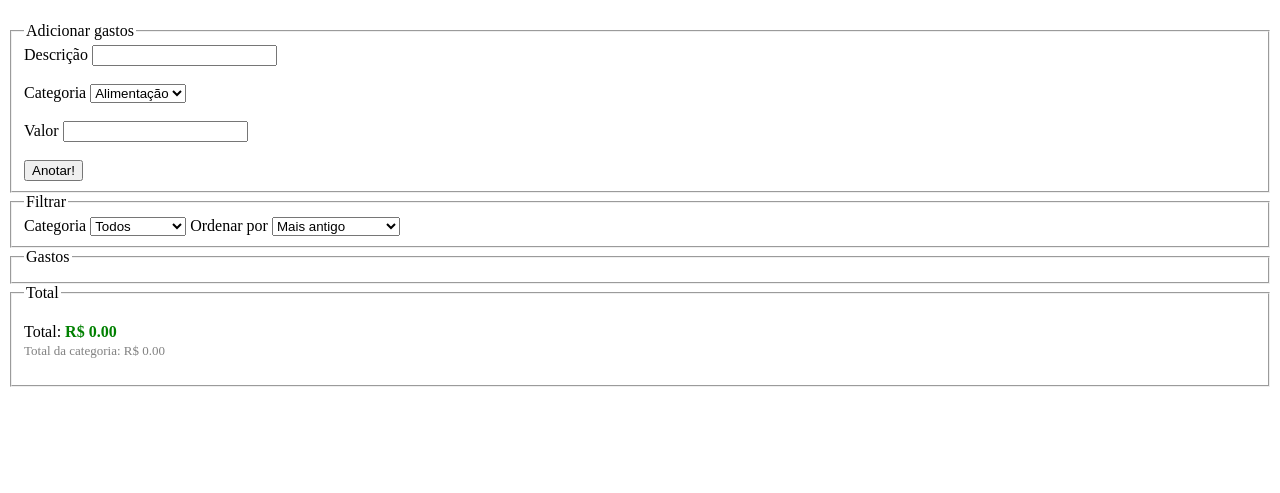
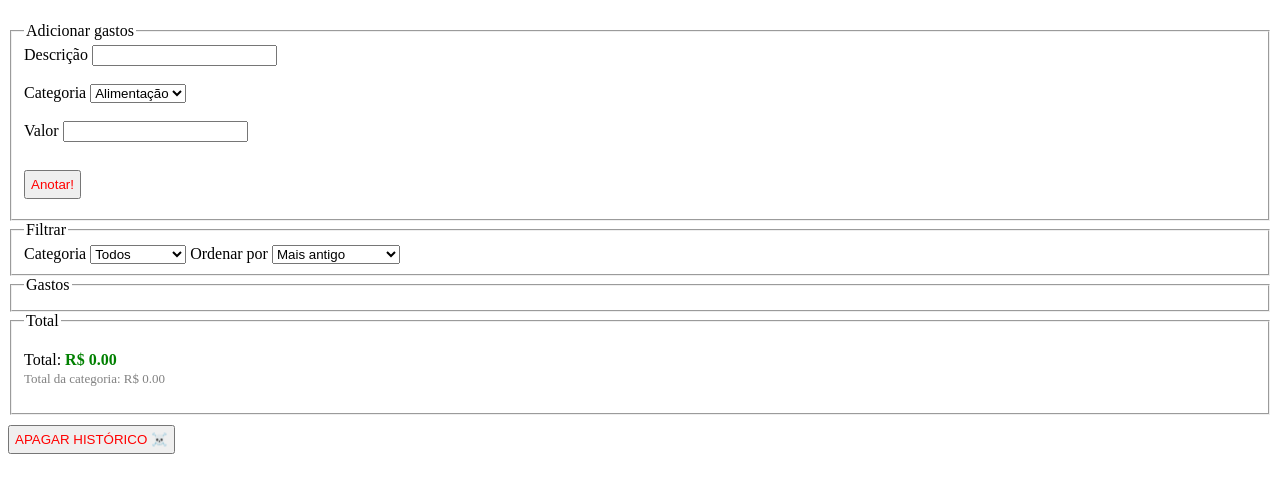
Before and after one commit to M0C-Dev/PW3-Samuel-Marques, a PHP site: page / in a window 1280 px wide. Shown: the part 59-552 px from the top of the page. Run offline with PHP 8.4, Linux system fonts and the light colour scheme.

Commit message:
aPAGAR SAVBEEADAW

```diff
--- a/Gastos/index.html
+++ b/Gastos/index.html
@@ -82,6 +82,7 @@
                     <span class="smaller-grey">Total da categoria: <span id="total-categoria">0.00</span></span></p>
                 </fieldset>
             </div>
+            <button id="apagarHistorico">APAGAR HISTÓRICO ☠️</button>
         </main>
         <footer>
         </footer>
--- a/Gastos/script.js
+++ b/Gastos/script.js
@@ -7,6 +7,7 @@ const total = document.querySelector('#total');
 const totalCategoria = document.querySelector('#total-categoria');
 const filtro = document.querySelector('#filtroCategoria');
 const ordem = document.querySelector('#ordenarPor');
+const apagarHistorico = document.querySelector('#apagarHistorico');
 
 // ADICIONAR GASTOS
 form.addEventListener('submit', function(event) {
@@ -198,6 +199,13 @@ function carregarDados() {
     renderizarTotal();
 }
 
+apagarHistorico.addEventListener("click", function() {
+    const confirmar = confirm(`APAGAR TODOS OS DADOS? (IRREVERSIVEL!)`);
+
+    if (confirmar) {
+        localStorage.clear();
+    }
+});
 
 // EVENTOS
 document.addEventListener("DOMContentLoaded", function() {
--- a/Gastos/style.css
+++ b/Gastos/style.css
@@ -26,7 +26,8 @@
     width: 60px;
 }
 
-.gasto button {
+button {
+    margin: 10px;
     margin-left: auto;
     padding: 5px;
     color: red;
```
